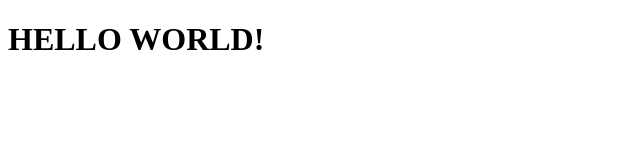
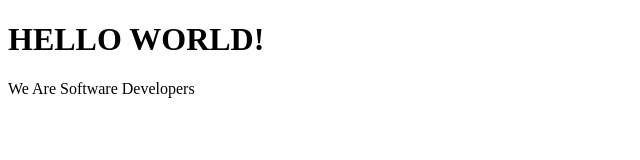
Before and after one commit to misifux/trialscarman, a plain HTML site: page index.html in a window 1280 px wide. Shown: the whole page, without its empty margins (0-640 px from the left). Drawn offline with Linux system fonts and the light colour scheme.

Commit message:
We are software developers

```diff
--- a/index.html
+++ b/index.html
@@ -22,6 +22,7 @@
 
     -->
     <h1>HELLO WORLD!</h1>
+    <p>We Are Software Developers</p>
     <script  src="js/index.js"></script>
   </body>
 </html>
```
